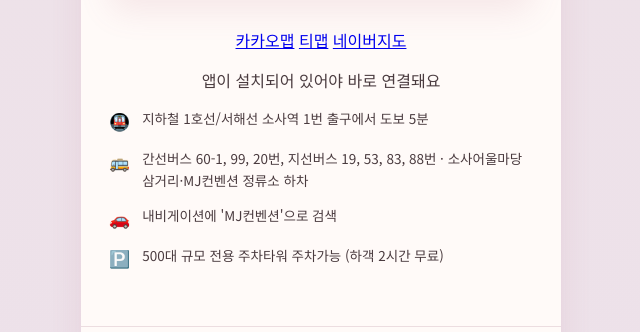
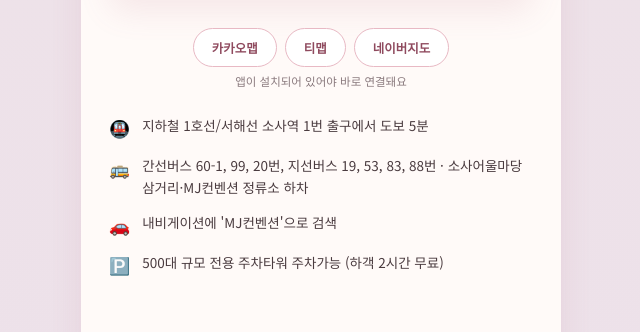
Before and after one commit to hyunni26/wd_invitation, a Flask app: page / in a window 1280 px wide. Shown: the part 2894-3226 px from the top of the page, without its empty margins (319-959 px from the left). Run offline with Flask 3, Linux system fonts and the light colour scheme; some libraries are stand-ins or nearby versions.

Commit message:
Update style.css
feat: 오시는 길에 카카오맵·티맵·네이버지도 길찾기 버튼 추가

```diff
--- a/static/css/style.css
+++ b/static/css/style.css
@@ -366,6 +366,37 @@ body {
   border: 0;
 }
 
+.nav-links {
+  display: flex;
+  flex-wrap: wrap;
+  justify-content: center;
+  gap: 8px;
+  margin-bottom: 6px;
+}
+
+.nav-links__item {
+  border: 1px solid var(--color-blush-deep);
+  background: #fff;
+  color: var(--color-rose-deep);
+  border-radius: 999px;
+  padding: 9px 18px;
+  font-size: 12.5px;
+  font-weight: 600;
+  text-decoration: none;
+  transition: background 0.2s ease;
+}
+
+.nav-links__item:hover,
+.nav-links__item:active {
+  background: var(--color-blush);
+}
+
+.nav-links__hint {
+  font-size: 11.5px;
+  color: var(--color-ink-soft);
+  margin: 0 0 26px;
+}
+
 .transit {
   display: flex;
   flex-direction: column;
```
